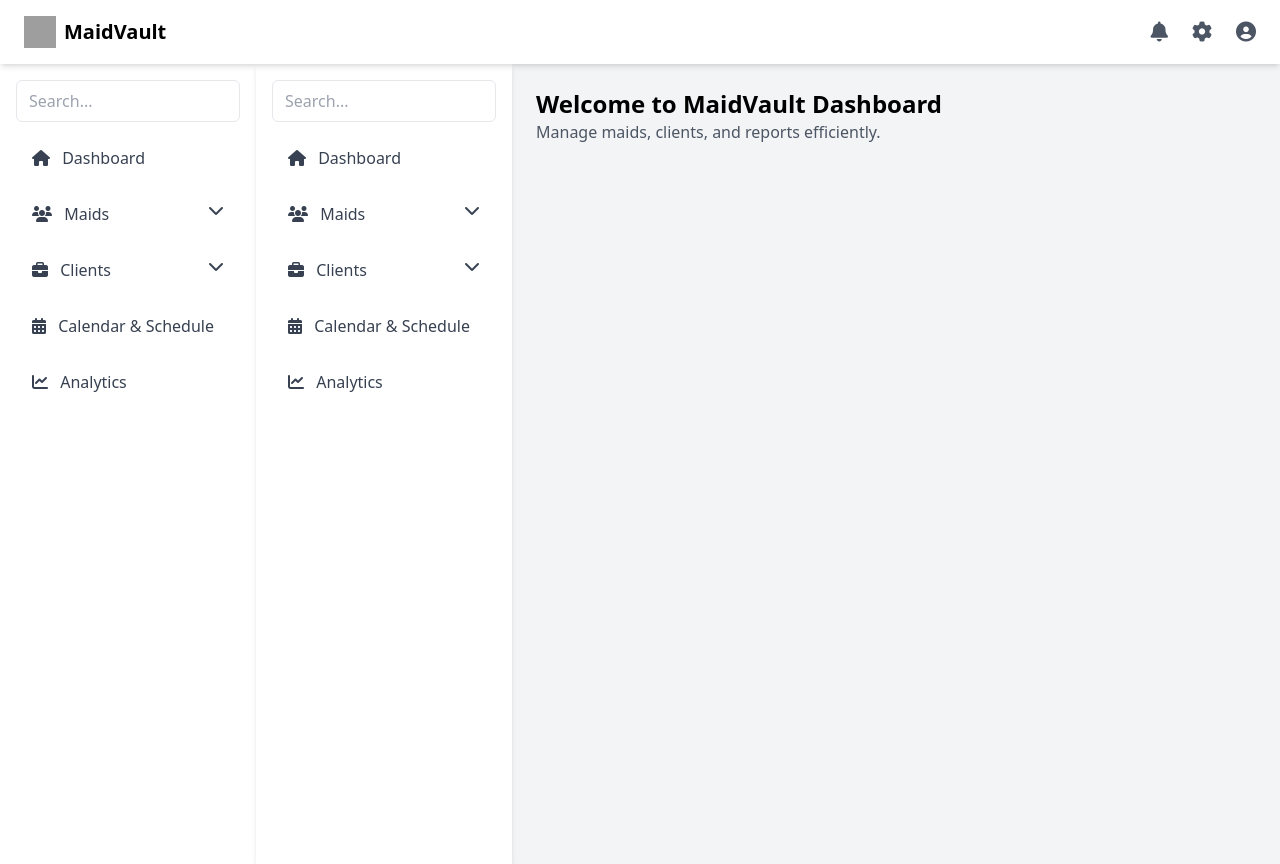
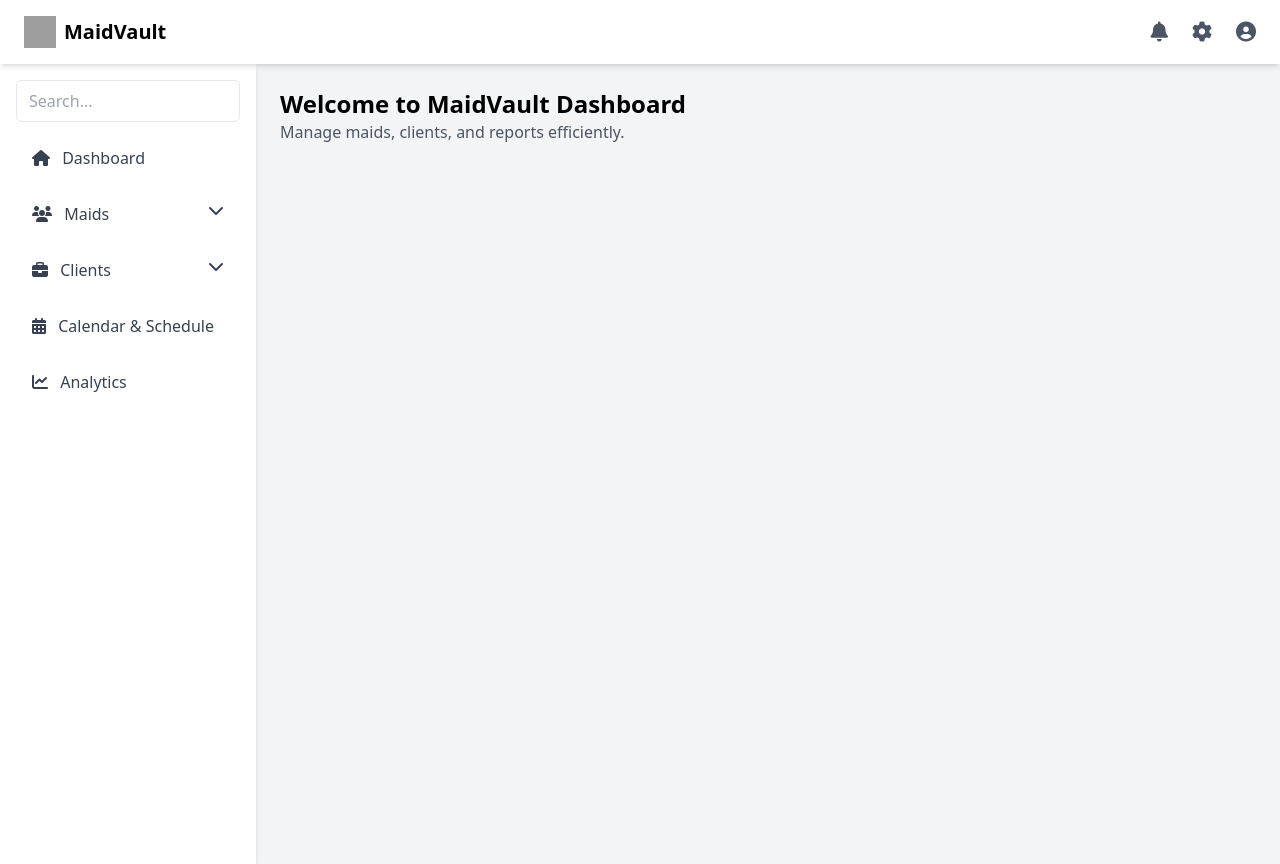
Before and after one commit to IIIBlankII/MaidVault, a PHP site: page /views/dashboard/main.php in a window 1280 px wide. Run offline with PHP 8.4, Linux system fonts and the light colour scheme; some libraries are stand-ins or nearby versions; grey boxes are pictures that could not be loaded.

Commit message:
Merge Complete

```diff
--- a/models/Maid.php
+++ b/models/Maid.php
@@ -1,6 +1,5 @@
 <?php
 require_once dirname(__DIR__) . '/includes/db_connect.php';
-
 
 class Maid {
     public static function addMaid($fname, $lname, $date_of_birth, $skills, $employment_status) {
--- a/public/login.php
+++ b/public/login.php
@@ -20,7 +20,7 @@
         <label>
           <input type="checkbox" name="remember"> Remember me
         </label>
-        <a href="forgot-password.php">Forgot password?</a>
+        <a href="../forgotPassword.php">Forgot password?</a>
       </div>
 
       <button type="submit">Log In</button>
--- a/views/dashboard/main.php
+++ b/views/dashboard/main.php
@@ -90,57 +90,6 @@ session_start();
                 </a>
             </nav>
         </div>
-  <!-- Dashboard Layout -->
-  <div class="flex h-screen">
-    <!-- Sidebar Navigation -->
-    <div class="bg-white w-64 shadow-md p-4">
-      <!-- Search Bar -->
-      <div class="mb-4">
-        <input type="text" placeholder="Search..." class="w-full px-3 py-2 border rounded-md">
-      </div>
-      <!-- Navigation Links -->
-      <nav class="space-y-4">
-        <a href="#" onclick="loadPage('dashboard')" class="block py-2 px-4 text-gray-700 hover:bg-blue-100 rounded-md">
-          <i class="fa-solid fa-home mr-2"></i> Dashboard
-        </a>
-        <!-- Maid Dropdown -->
-        <div>
-          <button id="maid-btn" class="flex justify-between w-full py-2 px-4 text-gray-700 hover:bg-blue-100 rounded-md">
-            <span><i class="fa-solid fa-users mr-2"></i> Maids</span>
-            <i class="fa-solid fa-chevron-down"></i>
-          </button>
-          <div id="maid-dropdown" class="hidden pl-6">
-            <a href="#" onclick="loadPage('maids')" class="block py-2 px-4 text-gray-700 hover:bg-blue-100 rounded-md">
-              View Maids
-            </a>
-            <a href="#" onclick="loadPage('add_maid')" id="add-maid-option" class="block py-2 px-4 text-gray-700 hover:bg-blue-100 rounded-md">
-              Add Maid
-            </a>
-          </div>
-        </div>
-        <!-- Client Dropdown -->
-        <div>
-          <button id="client-btn" class="flex justify-between w-full py-2 px-4 text-gray-700 hover:bg-blue-100 rounded-md">
-            <span><i class="fa-solid fa-briefcase mr-2"></i> Clients</span>
-            <i class="fa-solid fa-chevron-down"></i>
-          </button>
-          <div id="client-dropdown" class="hidden pl-6">
-            <a href="#" onclick="loadPage('clients')" class="block py-2 px-4 text-gray-700 hover:bg-blue-100 rounded-md">
-              View Clients
-            </a>
-            <a href="#" onclick="loadPage('add_client')" id="add-client-option" class="block py-2 px-4 text-gray-700 hover:bg-blue-100 rounded-md">
-              Add Client
-            </a>
-          </div>
-        </div>
-        <a href="#" onclick="loadPage('calendar')" class="block py-2 px-4 text-gray-700 hover:bg-blue-100 rounded-md">
-          <i class="fa-solid fa-calendar-alt mr-2"></i> Calendar & Schedule
-        </a>
-        <a href="#" onclick="loadPage('analytics')" class="block py-2 px-4 text-gray-700 hover:bg-blue-100 rounded-md">
-          <i class="fa-solid fa-chart-line mr-2"></i> Analytics
-        </a>
-      </nav>
-    </div>
 
     <!-- Main Content Area -->
     <div id="main-content" class="flex-1 p-6">
```
